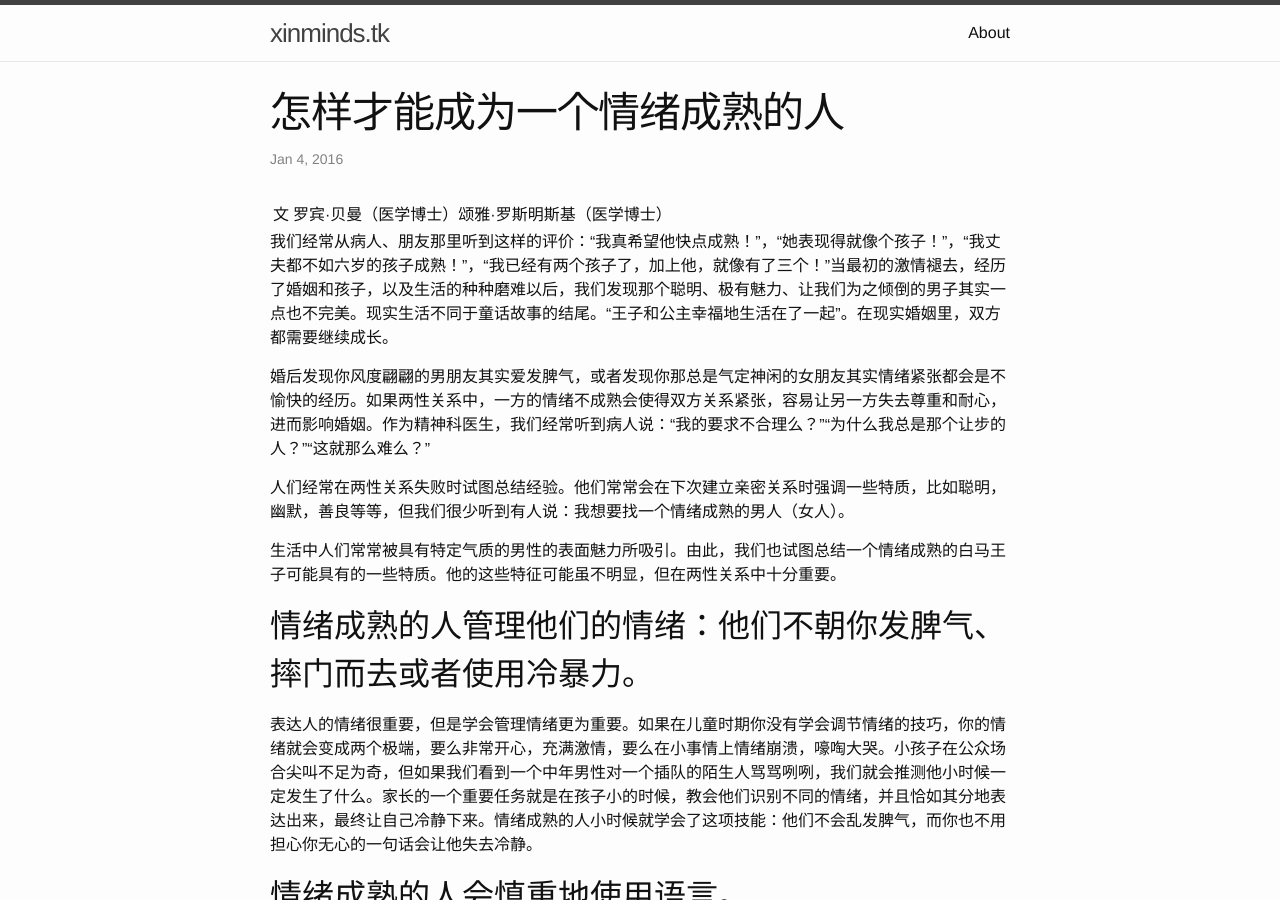
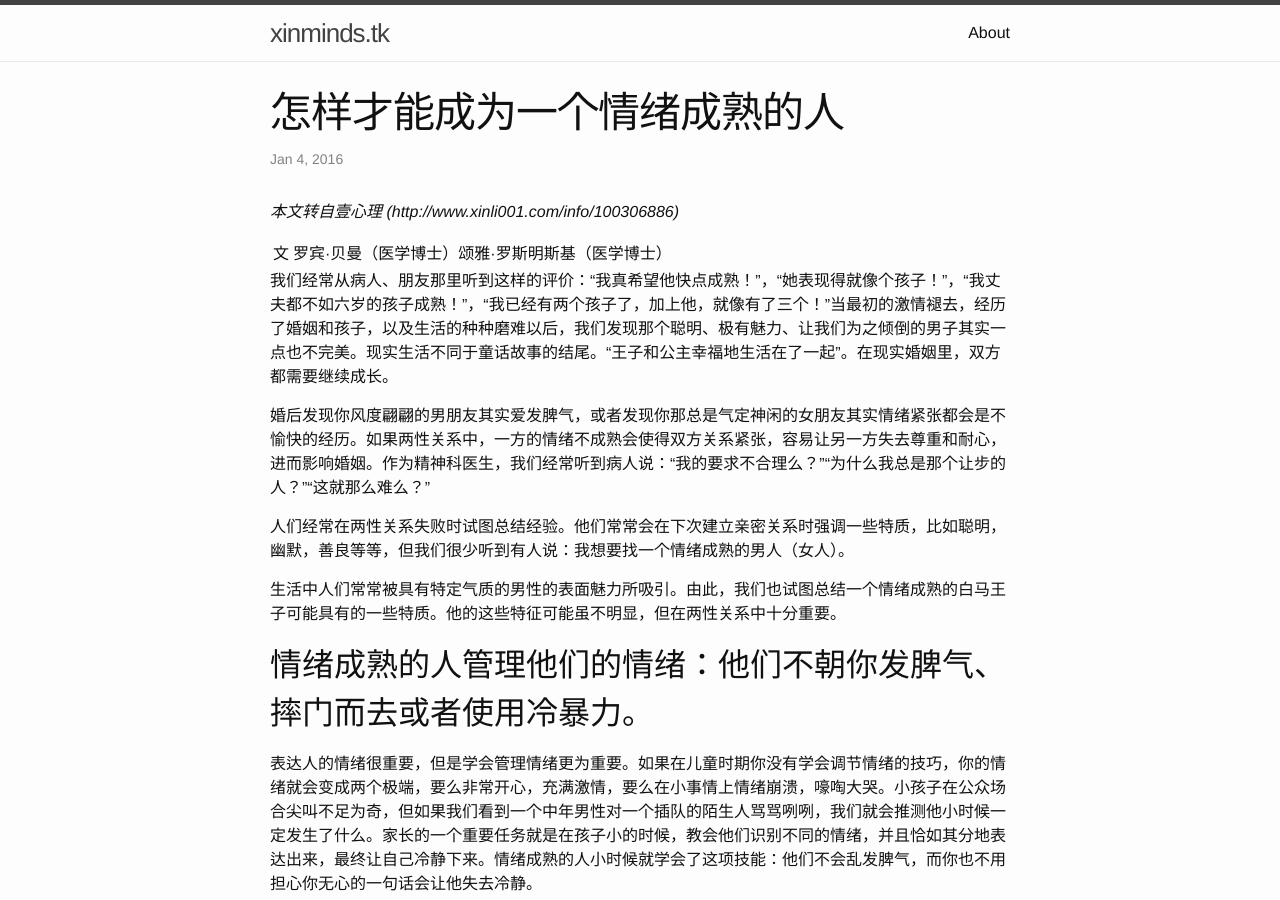
Before and after one commit to xinminds/xinminds.github.io, a Jekyll site: the page built from _posts/2016-01-04-怎样才能成为一个情绪成熟的人.markdown, in a window 1280 px wide and 900 px high. Built offline with Jekyll 4.4.1, drawn with Linux system fonts in a browser that asks for light colours.

Commit message:
add citation for post

```diff
--- a/_posts/2016-01-04-怎样才能成为一个情绪成熟的人.markdown
+++ b/_posts/2016-01-04-怎样才能成为一个情绪成熟的人.markdown
@@ -4,6 +4,8 @@ title: "怎样才能成为一个情绪成熟的人"
 date: 2016-01-04 03:03:00
 categories: psyc
 ---
+
+*本文转自壹心理 (http://www.xinli001.com/info/100306886)*
 
 文|罗宾·贝曼（医学博士）颂雅·罗斯明斯基（医学博士）
 
```
